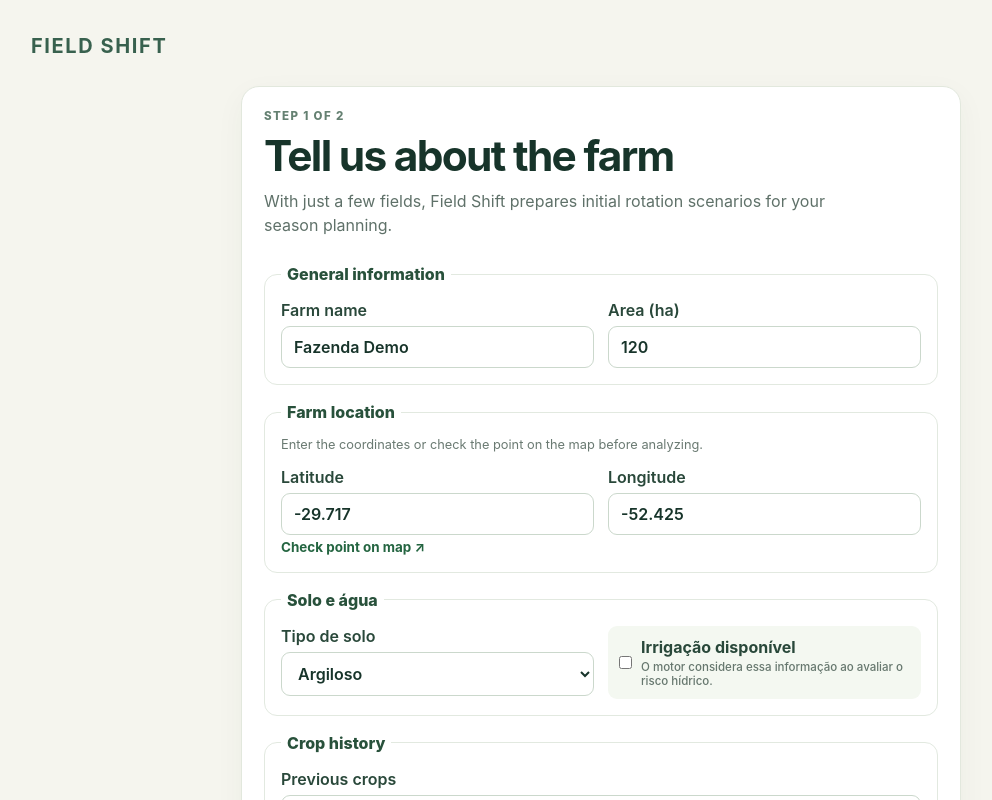
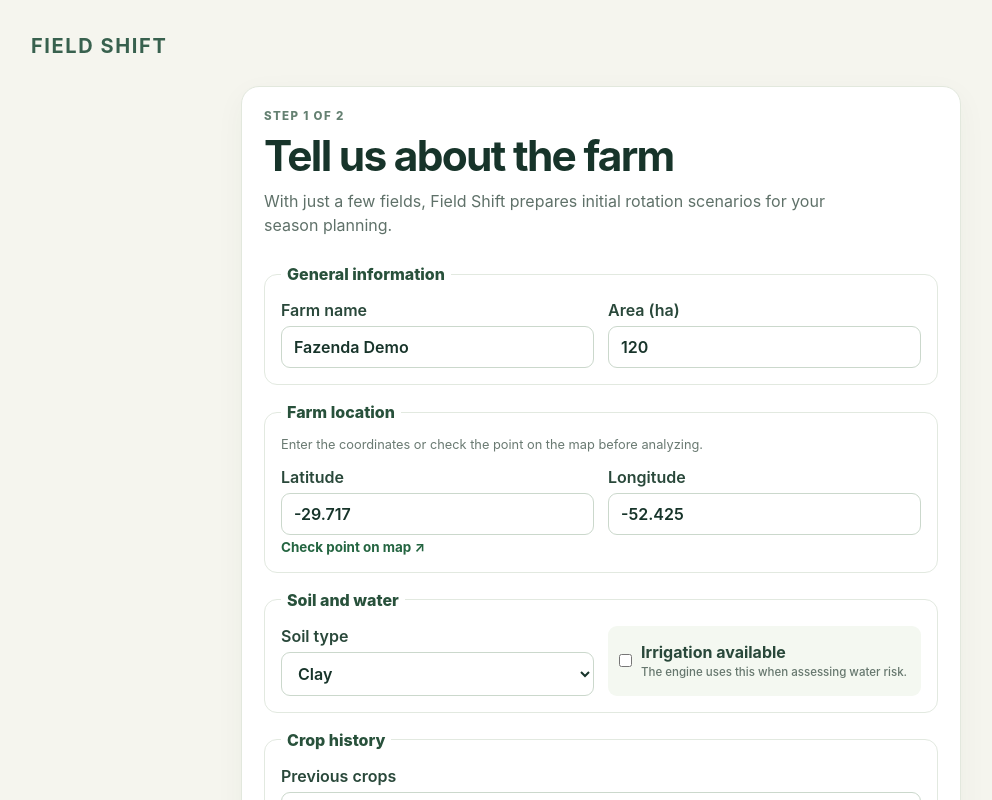
Before and after one commit to Jovi0101/field-shift, a React (Vite) app in the folder field-shift-frontend/: page / in a window 1280 px wide. Shown: the top 800 px of the page, without its empty margins (39-1031 px from the left). Built offline with nearby package versions, Linux system fonts and the light colour scheme.

Commit message:
refactor: translate SoilForm component text to English for consistency

```diff
--- a/field-shift-frontend/src/components/farm/SoilForm.tsx
+++ b/field-shift-frontend/src/components/farm/SoilForm.tsx
@@ -10,20 +10,20 @@ interface Props {
 export function SoilForm({ soilType, irrigation, onSoilTypeChange, onIrrigationChange }: Props) {
   return (
     <fieldset className="form-section">
-      <legend>Solo e água</legend>
+      <legend>Soil and water</legend>
       <div className="form-grid">
         <label>
-          Tipo de solo
+          Soil type
           <select value={soilType} onChange={(event) => onSoilTypeChange(event.target.value as SoilType)}>
-            <option value="clay">Argiloso</option>
-            <option value="sandy">Arenoso</option>
-            <option value="loam">Franco</option>
-            <option value="silt">Siltoso</option>
+            <option value="clay">Clay</option>
+            <option value="sandy">Sandy</option>
+            <option value="loam">Loam</option>
+            <option value="silt">Silt</option>
           </select>
         </label>
         <label className="checkbox-label">
           <input type="checkbox" checked={irrigation} onChange={(event) => onIrrigationChange(event.target.checked)} />
-          <span><strong>Irrigação disponível</strong><small>O motor considera essa informação ao avaliar o risco hídrico.</small></span>
+          <span><strong>Irrigation available</strong><small>The engine uses this when assessing water risk.</small></span>
         </label>
       </div>
     </fieldset>
```
